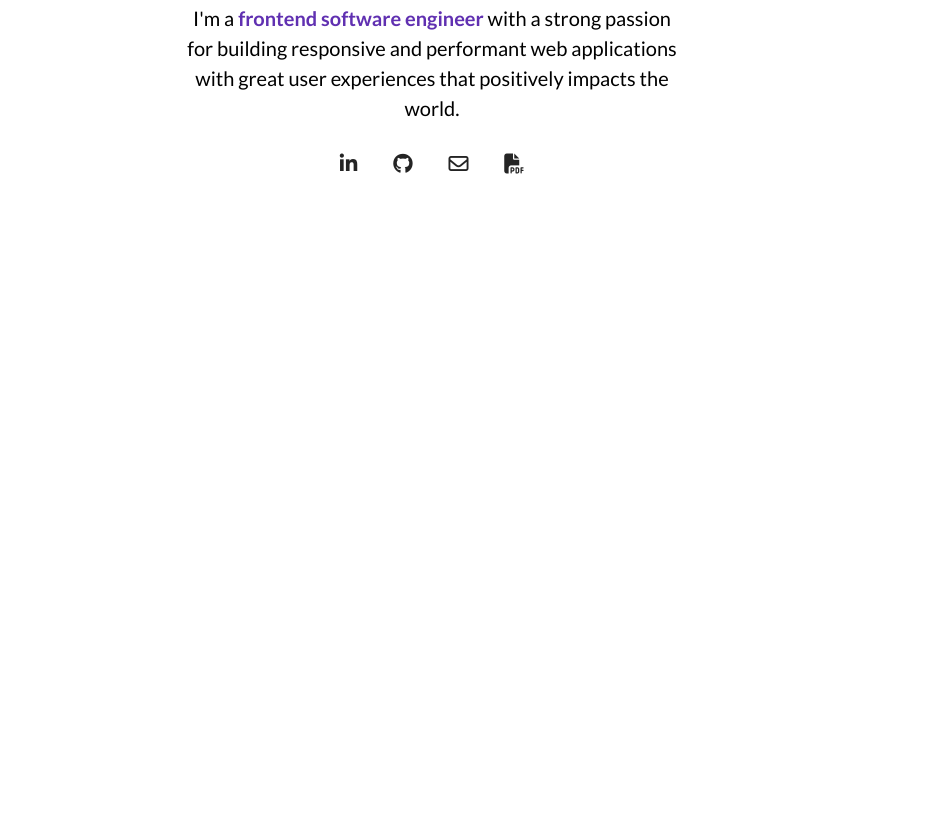
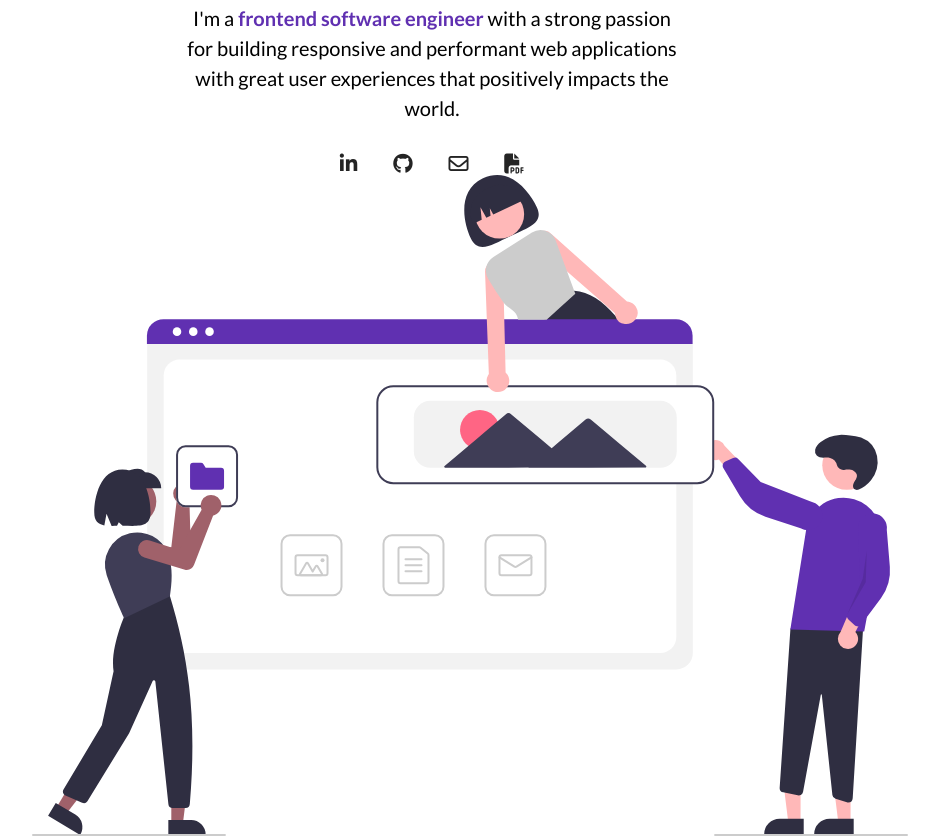
Before and after one commit to WilliamGiammona/e-portfolio, a plain HTML site: page index.html in a window 1280 px wide. Shown: the part 331-1170 px from the top of the page, without its empty margins (208-1147 px from the left). Before the commit the page ends 800 px from the top, so only its background shows below. Drawn offline with Linux system fonts and the light colour scheme.

Commit message:
added picture

```diff
--- a/index.html
+++ b/index.html
@@ -72,6 +72,9 @@
               </a>
             </div>
           </div>
+          <figure class="about-me__img-container">
+            <img src="./assets/undraw_websites.svg" alt="undraw picture" />
+          </figure>
         </div>
       </div>
     </section>
```
